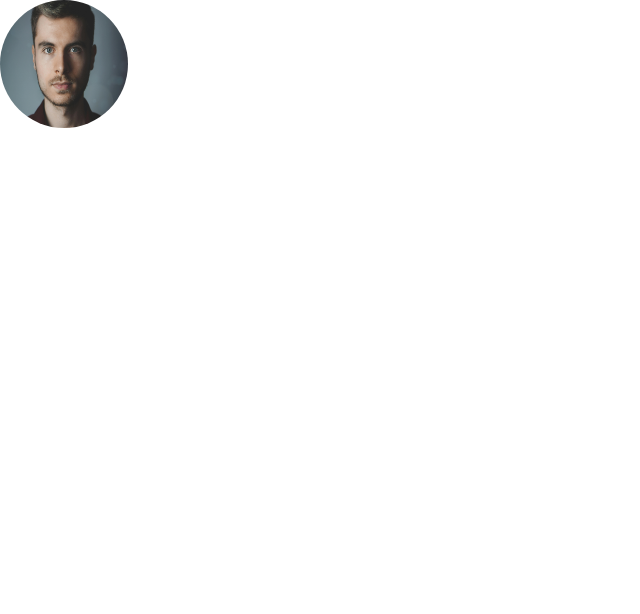
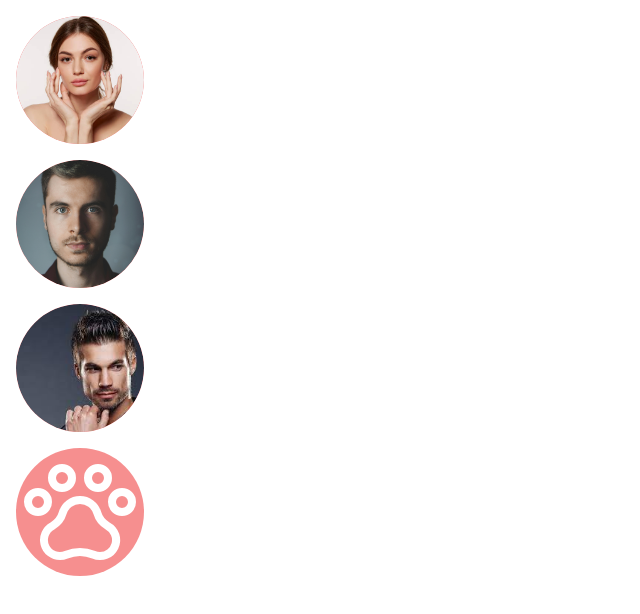
Before and after one commit to UofA-Blueprint/AlzheimerCalgary2.0, a React (Vite) app: page /profile-test in a window 1280 px wide. Shown: the top 614 px of the page, without its empty margins (0-640 px from the left). Built offline with nearby package versions, Linux system fonts and the light colour scheme.

Commit message:
code cleanup

```diff
--- a/src/components/ProfilePictures.tsx
+++ b/src/components/ProfilePictures.tsx
@@ -1,36 +1,34 @@
-import React from 'react';
 import * as Icon from '@phosphor-icons/react'
-
+import { ReactNode } from 'react';
 //define the prop types for the component
 interface Props {
-    children?: string; // Change type to React.ReactNode to accept any valid React node
-    backgroundColor: 'tulip' | 'gold' | 'lime' | 'jade' | 'water' | 'air' | 'lilac' | 'candy'; // Define a specific set of acceptable values
+    children: ReactNode;
+    backgroundColor: 'tulip' | 'gold' | 'lime' | 'jade' | 'water' | 'air' | 'lilac' | 'candy';
   }
 
 
 const ProfilePictures=(props:Props)=>{
 
-    // Function to generate the background color class
-    const getBackgroundColorClass = (color: string) => {
-        return `bg-profile-${color}`;
-    };
+    const backgroundColor= `bg-profile-${props.backgroundColor}`
+    // return(<div>
+    //     <div className="overflow-hidden justify-center items-center rounded-full w-32 h-32">
+    //         {props.children?
+    //         <img className="object-center w-32 h-32" src={props.children} alt="Profile Pic" />
+    //             :
+    //             <div className={`bg-profile-${props.backgroundColor} flex justify-center items-center rounded-full w-32 h-32`}>
+    //             <Icon.PawPrint size={120} color={'white'} />
+    //             </div>
+    //         }
+
+    //   </div>
+
+    // </div>);
 
     return(<div>
-        <div className="overflow-hidden justify-center items-center rounded-full w-32 h-32">
-            {props.children?
-            <img className="object-center w-32 h-32" src={props.children} alt="Profile Pic" />
-                :
-                <div className={`bg-profile-${props.backgroundColor} flex justify-center items-center rounded-full w-32 h-32`}>
-                <Icon.PawPrint size={120} color={'white'} /> {/* Set color to 'white' for the icon */}
-                </div>
-            }
-        {/* <img className="object-center w-32 h-32" src={props.children} alt="Profile Pic" />     */}
-        {/* <Heart size={32} weight= "fill" color={props.backgroundColor} /> */}
-
-      </div>
-
-        {/* <h1>{props.backgroundColor}</h1> */}
-    </div>);
+        <div className={`bg-profile-${props.backgroundColor}  object-fill object-center flex overflow-hidden justify-center items-center rounded-full w-32 h-32`}>
+        {props.children}
+        </div>
+    </div>)
 };
 
 export default ProfilePictures;
--- a/src/routes/ProfilePictureTestRoute.tsx
+++ b/src/routes/ProfilePictureTestRoute.tsx
@@ -1,12 +1,21 @@
 import ProfilePictures from "@/components/ProfilePictures";
-import profilePic from "@/assets/images/face1.jpeg";
+import profilePic from "@/assets/images/face2.jpg";
+import profilePic1 from "@/assets/images/face1.jpeg";
+import profilePic2 from "@/assets/images/face.jpeg";
+
+import * as Icon from '@phosphor-icons/react'
 
 function ProfilePictureTest() {
+
+
   return (
-    <div>
-      {/* Using margin or padding for the parent tag can break the navigation bar. */}
-      <ProfilePictures children={profilePic} backgroundColor="gold"/>
-    </div>
+    <div className="space-y-4 p-4">
+      <ProfilePictures backgroundColor="tulip"><img className="w-full h-full object-cover rounded-full" src={profilePic} alt="Profile pic" /></ProfilePictures>
+      <ProfilePictures backgroundColor="tulip"><img className="w-full h-full object-cover rounded-full" src={profilePic1} alt="Profile pic" /></ProfilePictures>
+      <ProfilePictures backgroundColor="tulip"><img className="w-full h-full object-cover rounded-full" src={profilePic2} alt="Profile pic" /></ProfilePictures>
+
+      <ProfilePictures backgroundColor="tulip"><Icon.PawPrint className="w-full h-full object-cover rounded-full" size={100} color={'white'}/></ProfilePictures>
+      </div>
   );
 }
 
```
